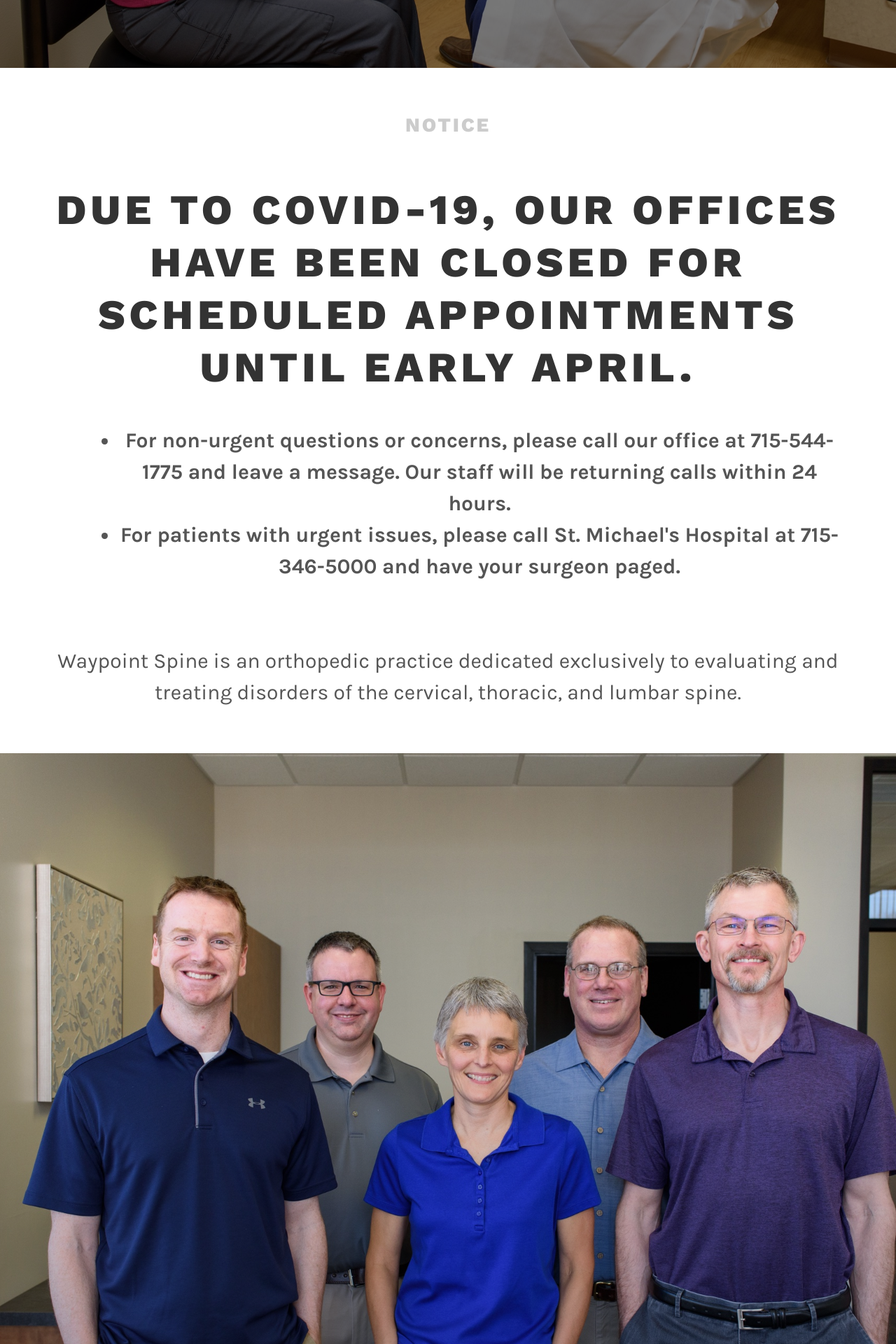
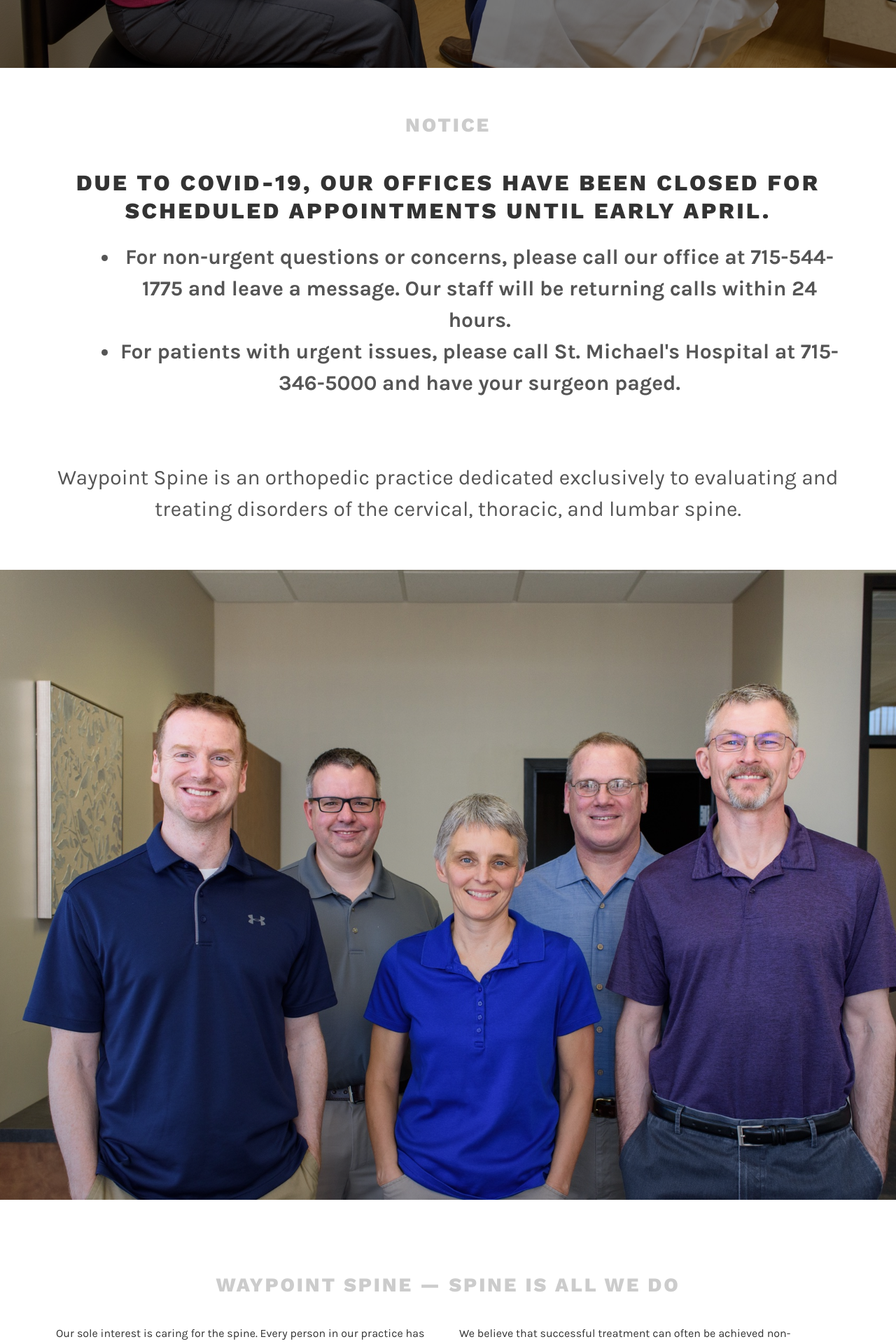
Before and after one commit to lfairchild/waypoint-spine, a Jekyll site: the page built from index.html, in a window 1280 px wide. Shown: the part 806-2726 px from the top of the page at 70% size. Built offline with Jekyll 4.4.1, drawn with Linux system fonts in a browser that asks for light colours.

Commit message:
Update index.html

```diff
--- a/index.html
+++ b/index.html
@@ -8,7 +8,7 @@ description: Waypoint Spine is an orthopedic practice dedicated to evaluating an
   <article id="post-106" class="lodestar-intro post-106 page type-page status-publish has-post-thumbnail hentry" >
 	  <div class="entry-content">
 		  <h2>NOTICE</h2>
-		  <h3 style="font-size: 2em;">Due to COVID-19, our offices have been closed for scheduled appointments until early April.</h3>
+		  <h3 style="font-size: 2rem;">Due to COVID-19, our offices have been closed for scheduled appointments until early April.</h3>
 		  <ul>
 			  <li><strong>For non-urgent questions or concerns, please call our office at 715-544-1775 and leave a message. Our staff will be returning calls within 24 hours.</strong></li>
 			  <li><strong>For patients with urgent issues, please call St. Michael's Hospital at 715-346-5000 and have your surgeon paged.</strong></li>
```
